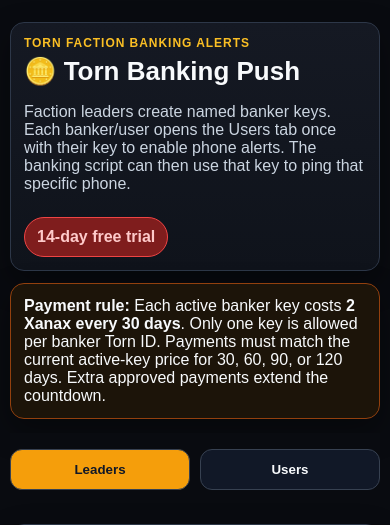
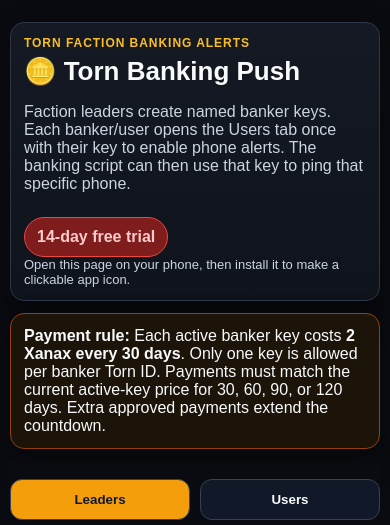
Before and after one commit to Fries91/torn-banking-push, a Flask app: page / in a window 390 px wide. Shown: the top 525 px of the page. Run offline with Flask 3, Linux system fonts and the light colour scheme.

Commit message:
Add mobile app capabilities to index.html

```diff
--- a/templates/index.html
+++ b/templates/index.html
@@ -7,6 +7,10 @@
   <link rel="manifest" href="/static/manifest.json" />
   <link rel="stylesheet" href="/static/style.css" />
   <meta name="theme-color" content="#111827" />
+  <meta name="mobile-web-app-capable" content="yes" />
+  <meta name="apple-mobile-web-app-capable" content="yes" />
+  <meta name="apple-mobile-web-app-title" content="Bank Push" />
+  <link rel="apple-touch-icon" href="/static/icon-192.png" />
 </head>
 <body>
   <main class="wrap">
@@ -16,7 +20,11 @@
         <h1>🪙 {{ app_name }}</h1>
         <p>Faction leaders create named banker keys. Each banker/user opens the Users tab once with their key to enable phone alerts. The banking script can then use that key to ping that specific phone.</p>
       </div>
+      <div class="heroActions">
         <div class="badge">14-day free trial</div>
+        <button id="installAppBtn" class="installBtn" hidden>📲 Install app icon</button>
+        <div id="installHelp" class="small installHelp">Open this page on your phone, then install it to make a clickable app icon.</div>
+      </div>
     </section>
 
     <section class="card notice">
@@ -49,7 +57,6 @@
         </div>
       </section>
 
-
       <section class="card notice">
         <b>Leader banker keys:</b> Only the verified Torn faction leader of that exact faction can create/list/revoke banker keys. Every leader action requires the faction key plus the leader's Torn API key. Updates are scoped to that faction only, so one faction leader cannot edit another faction's keys.
       </section>
@@ -67,7 +74,6 @@
           <div id="bankerKeysList"></div>
           <pre id="bankerKeyOut"></pre>
         </div>
-
       </section>
     </section>
 
@@ -122,8 +128,12 @@
       </div>
     </section>
   </main>
+
   <script>
-    window.TBP_CONFIG = { vapidPublicKey: {{ vapid_public_key|tojson }}, baseUrl: {{ base_url|tojson }} };
+    window.TBP_CONFIG = {
+      vapidPublicKey: {{ vapid_public_key|tojson }},
+      baseUrl: {{ base_url|tojson }}
+    };
   </script>
   <script src="/static/app.js"></script>
 </body>
```
Lines whose indentation alone changed are shown as unchanged.
